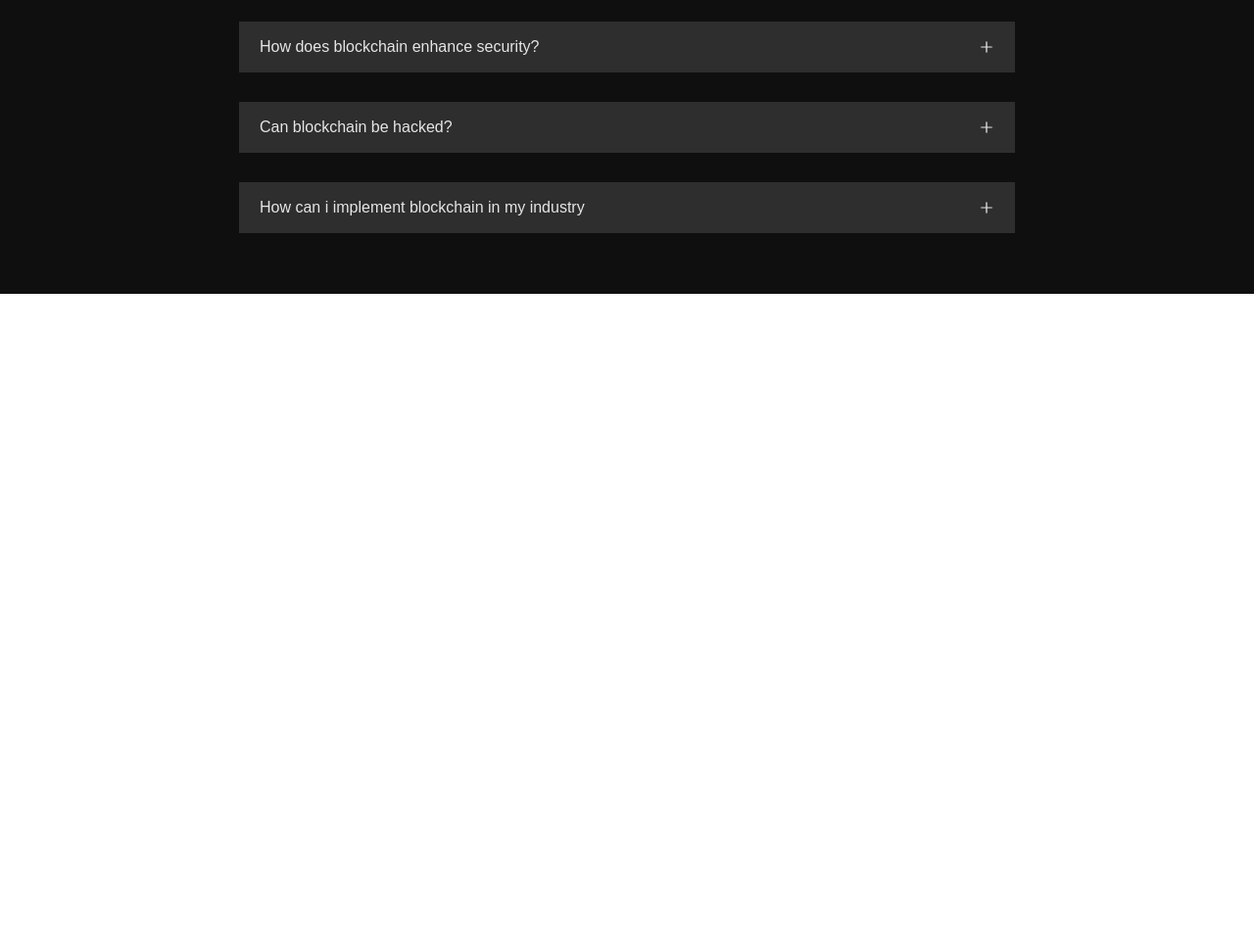
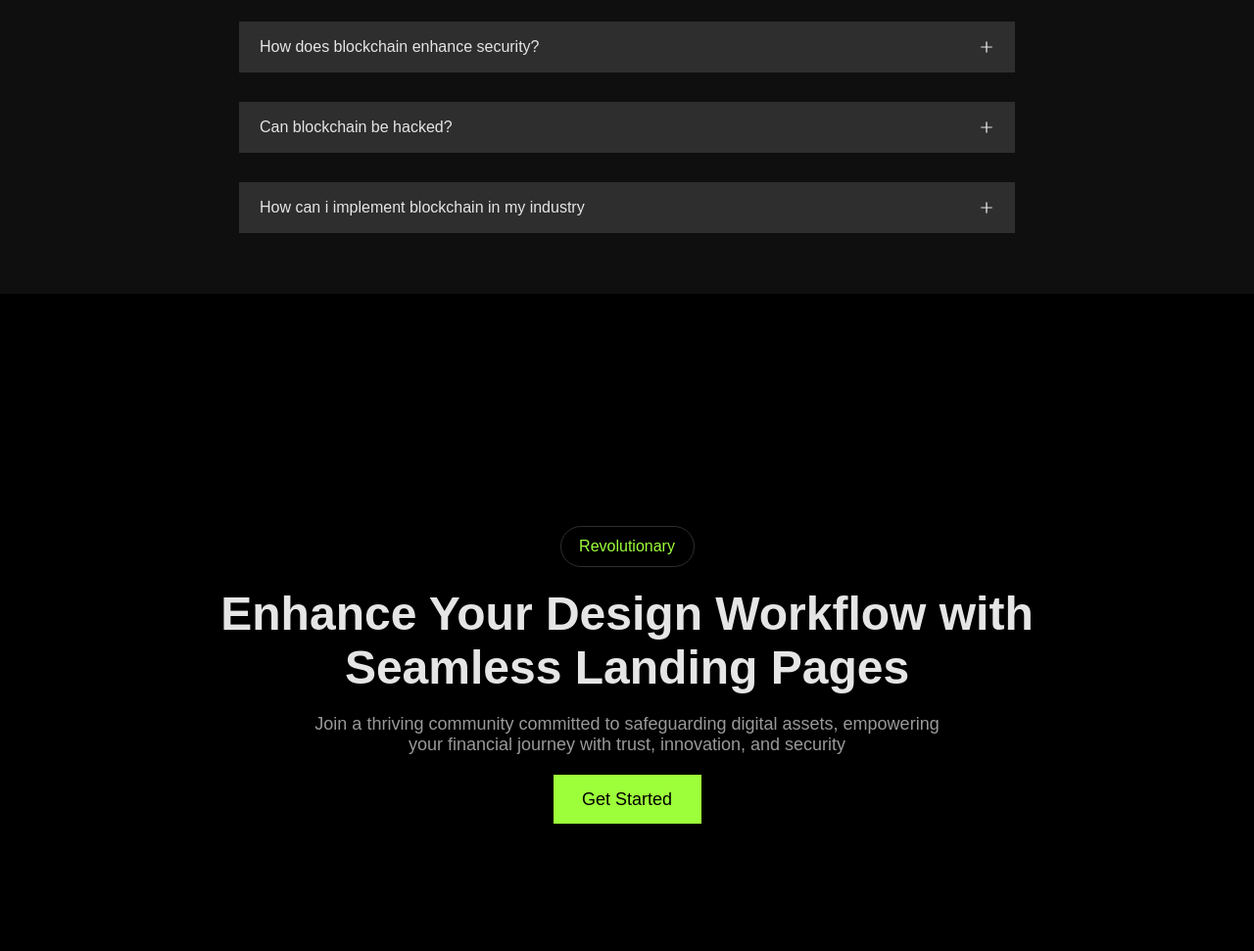
Before and after one commit to otaviogaldino/project-neofi, a plain HTML site: page index.html in a window 1280 px wide. Shown: the part 3505-4476 px from the top of the page at 98% size. Before the commit the page ends 3805 px from the top, so only its background shows below. Drawn offline with Linux system fonts and the light colour scheme; a web font is replaced by a local one.

Commit message:
feat: adicionar seção revolucionária com estilo e conteúdo

```diff
--- a/index.html
+++ b/index.html
@@ -259,6 +259,19 @@
     </div>
   </section>
 
+  <section class="revolutionary">
+    <div class="revolutionary-text">
+      <div class="revolutionary-features">
+        <p>Revolutionary</p>
+      </div>
+      <h2>Enhance Your Design Workflow with Seamless Landing Pages</h2>
+      <p>Join a thriving community committed to safeguarding digital assets, empowering your financial journey with trust, innovation, and security</p>
+      <button>
+        <p>Get Started</p>
+      </button>
+    </div>
+  </section>
+
 </body>
 
 </html>
--- a/src/style/style.css
+++ b/src/style/style.css
@@ -604,6 +604,62 @@ main {
   font-size: 16px;
 }
 
+/* end faq */
+
+.revolutionary {
+  width: 100%;
+  height: auto;
+  padding: 237px 434px 130px 434px;
+  background-color: black;
+}
+
+.revolutionary-text {
+  display: flex;
+  justify-content: center;
+  align-items: center;
+  flex-direction: column;
+  gap: 20px;
+  text-align: center;
+}
+
+.revolutionary-features {
+  display: flex;
+  justify-content: center;
+  align-items: center;
+  width: 137px;
+  height: 41px;
+  border: 1px solid var(--gray3);
+  border-radius: 24px;
+  padding: 20px 12px;
+}
+
+.revolutionary-features > p {
+  color: var(--green);
+}
+
+.revolutionary-text > h2 {
+  color: var(--white);
+  font-size: 48px;
+  width: 878px;
+}
+
+.revolutionary-text > p {
+  color: var(--gray1);
+  font-size: 18px;
+  width: 644px;
+}
+
+.revolutionary-text > button {
+  width: 151px;
+  height: 50px;
+  background-color: var(--green);
+}
+
+.revolutionary-text > button > p {
+  color: var(--white)black;
+  font-size: 18px;
+}
+
 
 @media (max-width: 480px) {
   body {
```
